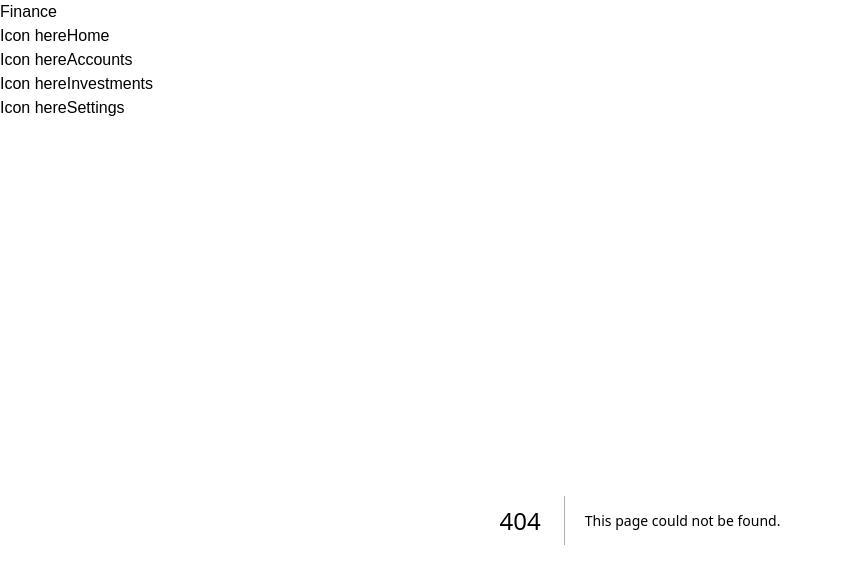
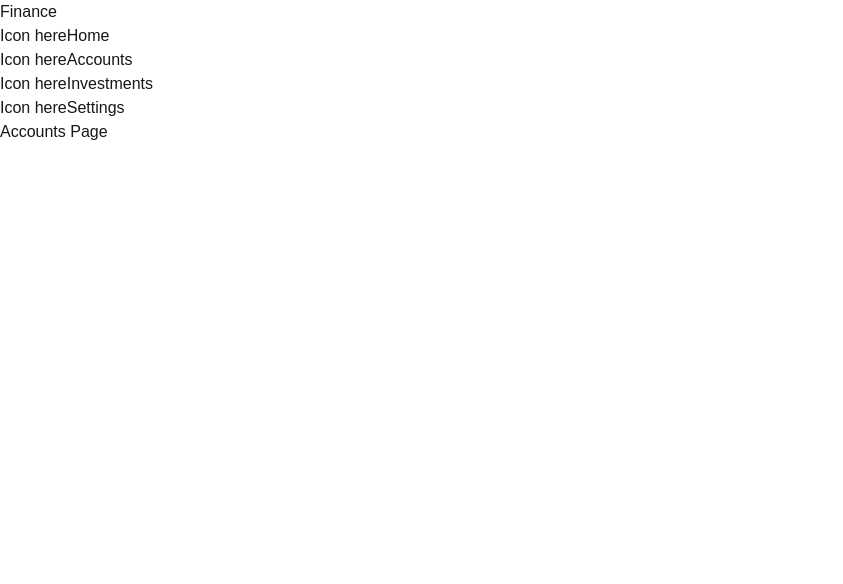
Before and after one commit to asshleygozar/financial-manager, a Next.js app: page /accounts in a window 1280 px wide. Before the commit this address had no page. Shown: the top 584 px of the page, without its empty margins (0-843 px from the left). Built offline with nearby package versions, Linux system fonts and the light colour scheme.

Commit message:
initialize routes feature pages

```diff
--- /dev/null
+++ b/app/accounts/page.tsx
@@ -0,0 +1,9 @@
+function Accounts() {
+    return (
+        <div>
+            <h1>Accounts Page</h1>
+        </div>
+    );
+}
+
+export default Accounts;
--- /dev/null
+++ b/app/home/page.tsx
@@ -0,0 +1,9 @@
+function Home() {
+	return (
+		<div>
+			<h1>Home Page</h1>
+		</div>
+	);
+}
+
+export default Home;
--- /dev/null
+++ b/app/investments/page.tsx
@@ -0,0 +1,9 @@
+function Investments() {
+	return (
+		<div>
+			<h1>Investments</h1>
+		</div>
+	);
+}
+
+export default Investments;
--- /dev/null
+++ b/app/settings/page.tsx
@@ -0,0 +1,9 @@
+function Settings() {
+	return (
+		<div>
+			<h1>Settings</h1>
+		</div>
+	);
+}
+
+export default Settings;
```
